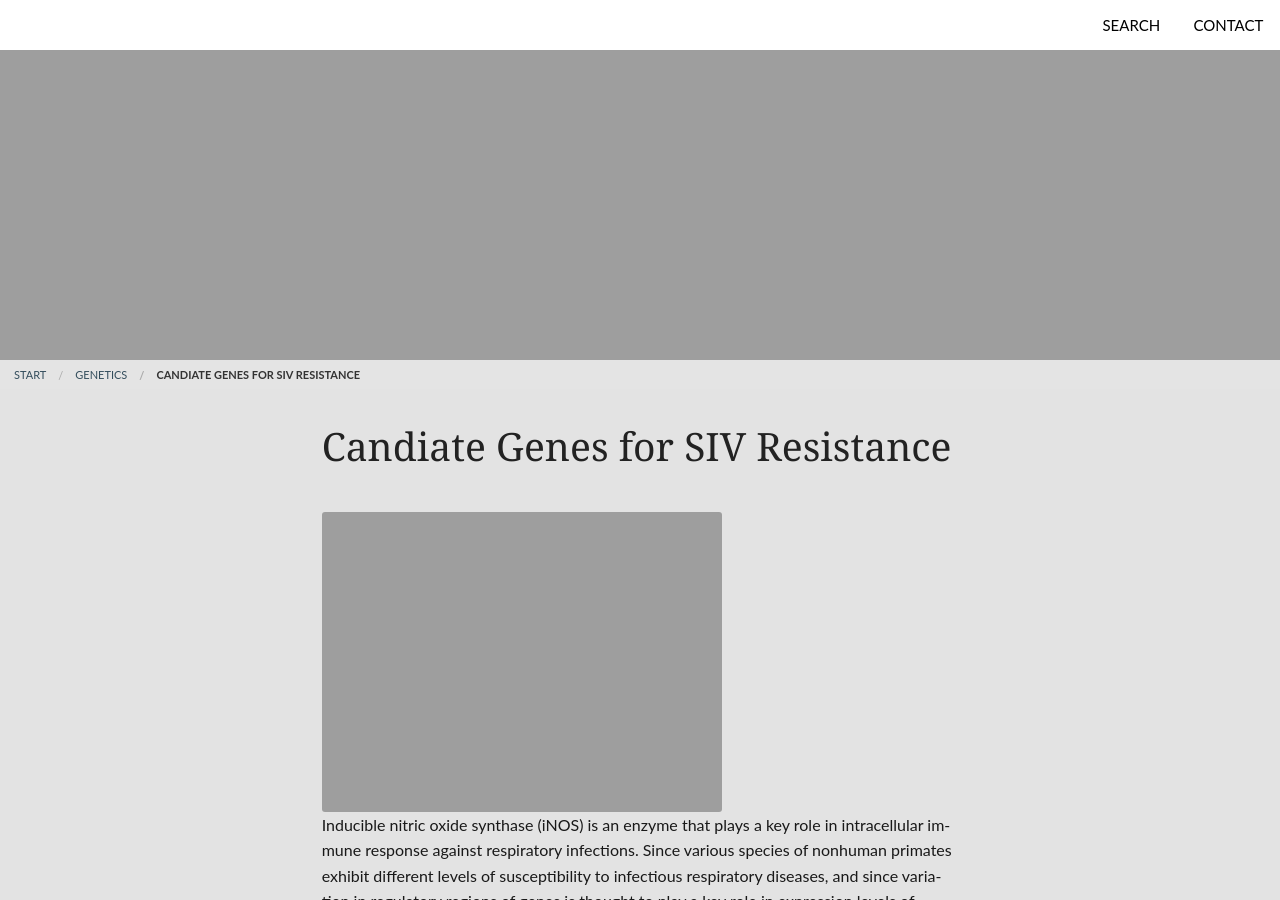
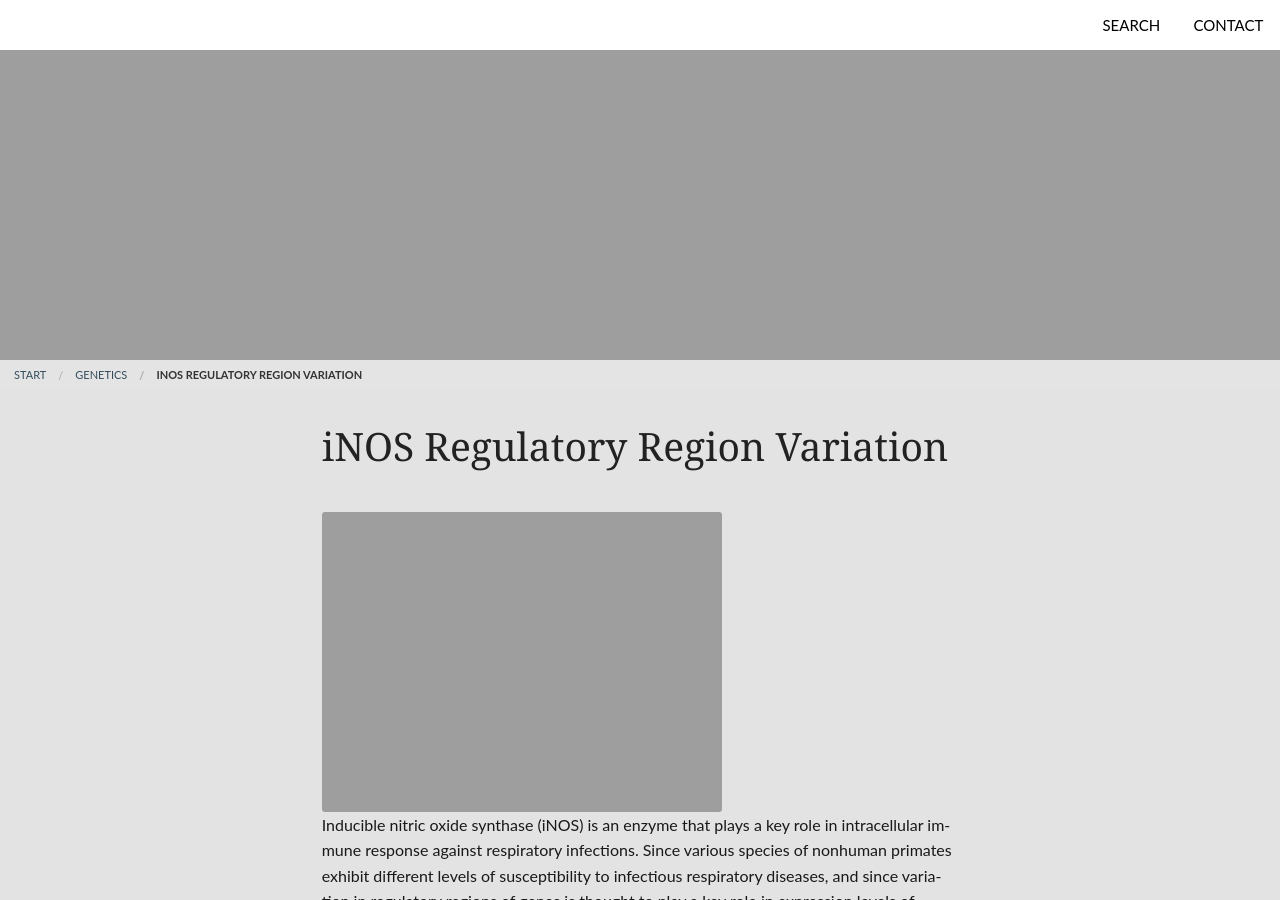
Before and after one commit to Ctross/Ctross.github.io, a Jekyll site: the page built from genetics/inos/index.md, in a window 1280 px wide and 900 px high. Built offline with Jekyll 4.4.1, drawn with Linux system fonts in a browser that asks for light colours; comment, search, counter and statistics services are not loaded.

Commit message:
Update index.md

````diff
--- a/genetics/inos/index.md
+++ b/genetics/inos/index.md
@@ -1,6 +1,6 @@
 ---
 layout: page
-title: "Candiate Genes for SIV Resistance"
+title: "iNOS Regulatory Region Variation"
 subheadline:
 teaser:
 header:
@@ -29,20 +29,13 @@ Read the paper [online][1] or download a preprint [here][2].
 Bibtex:
 ```
 @article{roodgar2015inducible,
-
-  title={Inducible nitric oxide synthase (iNOS) regulatory region variation in non-human primates},
-
-  author={Roodgar, Morteza and Ross, Cody T and Kenyon, Nicholas J and Marcelino, Gretchen and Smith, David Glenn},
-
-  journal={Infection, Genetics and Evolution},
-
-  volume={31},
-
-  pages={236--244},
-
-  year={2015},
-
-  publisher={Elsevier}
+title={Inducible nitric oxide synthase (iNOS) regulatory region variation in non-human primates},
+author={Roodgar, Morteza and Ross, Cody T and Kenyon, Nicholas J and Marcelino, Gretchen and Smith, David Glenn},
+journal={Infection, Genetics and Evolution},
+volume={31},
+pages={236--244},
+year={2015},
+publisher={Elsevier}
 }
 ```
 
````
